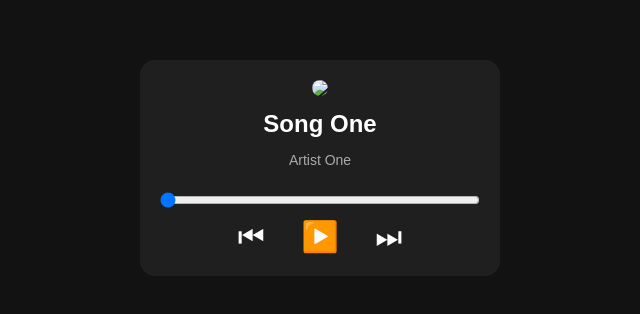
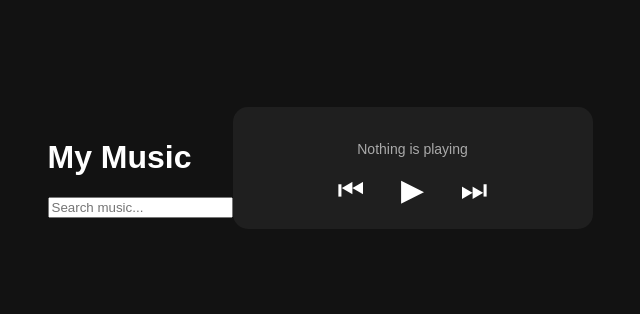
Before and after one commit to monishabsnhs-lgtm/Music_player-, a plain HTML site: page index.html in a window 1280 px wide. Shown: the part 232-546 px from the top of the page, without its empty margins (320-960 px from the left). Drawn offline with Linux system fonts and the light colour scheme.

Commit message:
Update index1.html

```diff
--- a/index.html
+++ b/index.html
@@ -1,30 +1,38 @@
+
 <!DOCTYPE html>
 <html lang="en">
 <head>
   <meta charset="UTF-8">
-    <title>Music Player</title>
+  <title>Spotify Style Music Player</title>
   <link rel="stylesheet" href="style.css">
 </head>
 <body>
 
-<div class="player">
-    <div class="cover">
-        <img id="cover" src="images/cover1.jpg">
+<header>
+  <h1>My Music</h1>
+  <input type="text" id="search" placeholder="Search music...">
+</header>
+
+<main>
+  <div class="song-list" id="songList"></div>
+</main>
+
+<footer class="player">
+  <div class="song-info">
+    <div class="wave">
+      <span></span><span></span><span></span>
     </div>
-
-    <h2 id="title">Song Title</h2>
-    <p id="artist">Artist Name</p>
-
-    <audio id="audio"></audio>
-
-    <input type="range" id="progress" value="0">
+    <p id="currentSong">Nothing is playing</p>
+  </div>
 
   <div class="controls">
     <button onclick="prevSong()">⏮</button>
-        <button onclick="playPause()">▶️</button>
+    <button class="play-btn" onclick="togglePlay()">▶</button>
     <button onclick="nextSong()">⏭</button>
   </div>
-</div>
+</footer>
+
+<audio id="audio"></audio>
 
 <script src="script.js"></script>
 </body>
```
Lines whose indentation alone changed are shown as unchanged.
